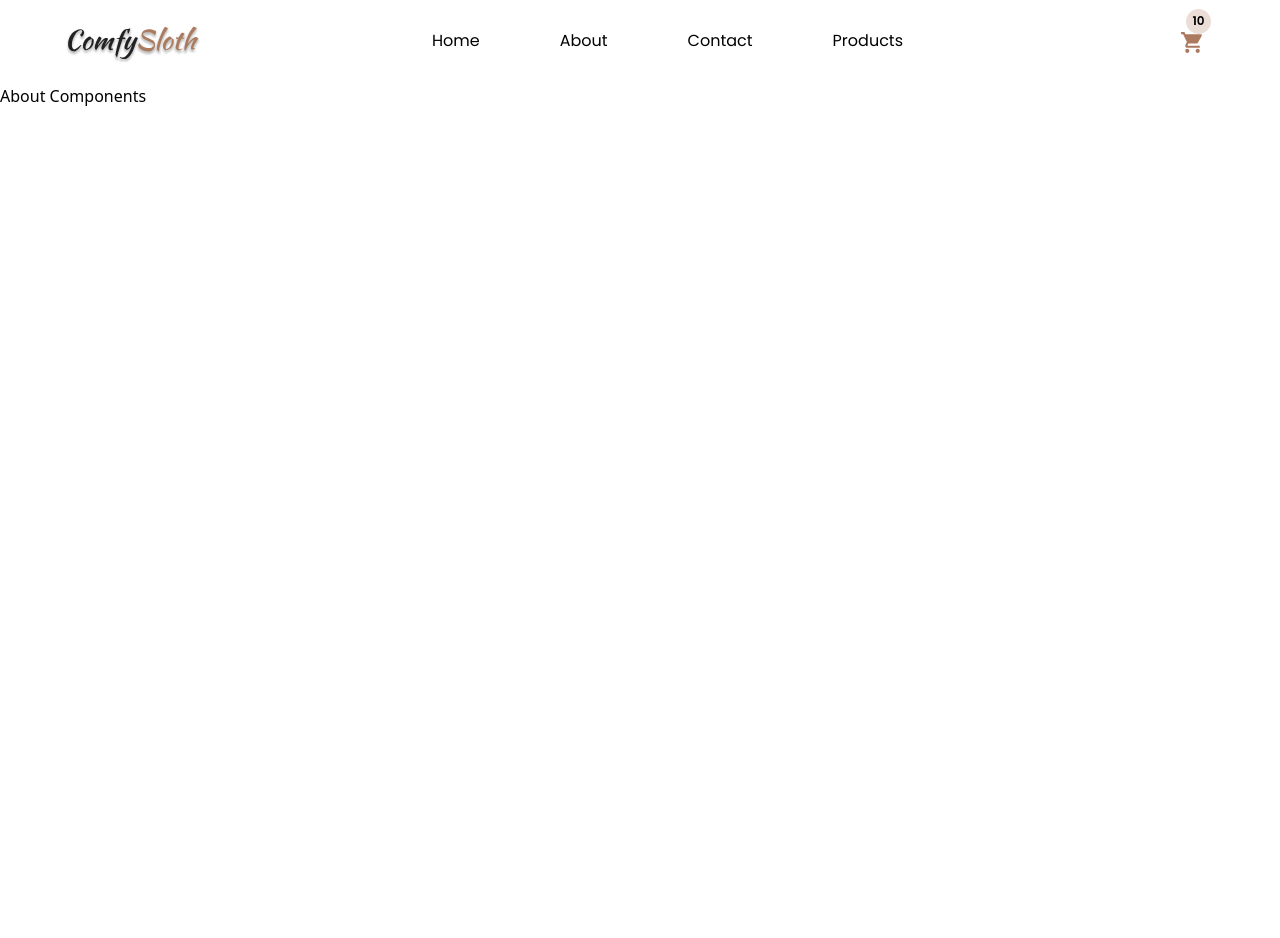
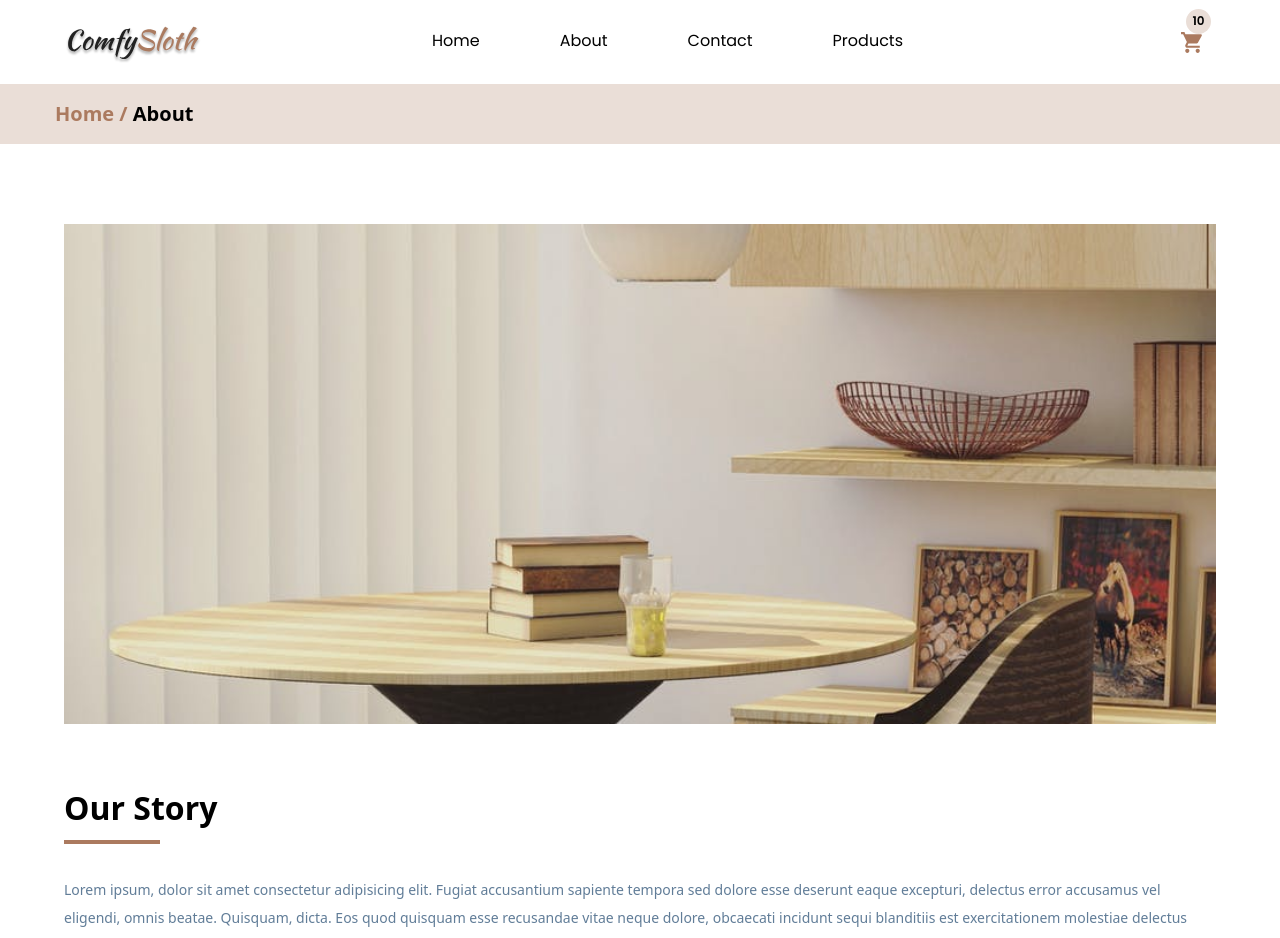
Before and after one commit to Surendra9466/e-commerce-super-app, a React (Create React App) app: page /about-us in a window 1280 px wide. Shown: the top 938 px of the page. Before the commit the page ends 800 px from the top, so only its background shows below. Built offline with nearby package versions, Linux system fonts and the light colour scheme.

Commit message:
Created about us page

```diff
--- a/src/components/about/About.js
+++ b/src/components/about/About.js
@@ -1,11 +1,30 @@
 import React from 'react'
 import Breadcrumb from '../breadcrumb/Breadcrumb'
+import aboutUs from '../../assets/aboutUs.jpeg';
+import './about_us.scss';
 
 export default function About() {
+
+  const breadcrumbData = [
+    {
+      name: 'Home',
+      path: '/'
+    }
+  ]
+
   return (
     <>
-      {/* <Breadcrumb BreadcrumbValue={'About'} /> */}
-      <div className='about_us'>About Components</div>
+      <Breadcrumb BreadcrumbValue="About" breadcrumbData={breadcrumbData} />
+      <div className='about_us'>
+        <img className='about-us-img' src={aboutUs} alt="about-us-img" />
+        <article>
+          <h2 className='title'>Our Story</h2>
+          <div className='underline'></div>
+          <p className='content'>
+            Lorem ipsum, dolor sit amet consectetur adipisicing elit. Fugiat accusantium sapiente tempora sed dolore esse deserunt eaque excepturi, delectus error accusamus vel eligendi, omnis beatae. Quisquam, dicta. Eos quod quisquam esse recusandae vitae neque dolore, obcaecati incidunt sequi blanditiis est exercitationem molestiae delectus saepe odio eligendi modi porro eaque in libero minus unde sapiente consectetur architecto. Ullam rerum, nemo iste ex, eaque perspiciatis nisi, eum totam velit saepe sed quos similique amet. Ex, voluptate accusamus nesciunt totam vitae esse iste.
+          </p>
+        </article>
+      </div>
     </>
   )
 }
--- /dev/null
+++ b/src/components/about/about_us.scss
@@ -0,0 +1,42 @@
+.about_us {
+    max-width: 1170px;
+    width: 90%;
+    margin: 0 auto;
+    padding: 80px 0;
+    display: grid;
+    gap: 4rem;
+
+    @screen lg {
+        grid-template-columns: 1fr 1fr;
+    }
+
+    .about-us-img {
+        height: 500px;
+        object-fit: cover;
+        width: 100%;
+    }
+
+    .title {
+        font-size: 2rem;
+        line-height: 1.25;
+        margin-bottom: 0.75rem;
+        font-weight: 700;
+    }
+
+    .content {
+        line-height: 2;
+        margin-top: 2rem;
+        color: #617d98;
+        font-size: 14px;
+
+        @screen lg {
+            font-size: 16px;
+        }
+    }
+
+    .underline {
+        width: 6rem;
+        height: 0.25rem;
+        background:#ab7a5f;
+    }
+}
--- a/src/components/breadcrumb/Breadcrumb.js
+++ b/src/components/breadcrumb/Breadcrumb.js
@@ -1,14 +1,15 @@
 import React from 'react'
 import './breadcrum.scss'
 import { Link } from 'react-router-dom';
-export default function Breadcrumb({ BreadcrumbValue, breadcrumbData }) {
+export default function Breadcrumb({ BreadcrumbValue="", breadcrumbData }) {
+  console.log(breadcrumbData)
   return (
     <div className='breadcrumb-wrapper bg-accent flex items-center px-4'>
-      {BreadcrumbValue ? <div className='breadcrumb text-secondary text-xl font-semibold mx-auto '>
+      {breadcrumbData.length > 0 ? <div className='breadcrumb text-secondary text-xl font-semibold mx-auto '>
         {breadcrumbData.map((item, index) => {
           return <Link key={index} to={item.path}>{item.name} / </Link>
         })}
-        <span className='capitalize'>{BreadcrumbValue}</span>
+        {BreadcrumbValue ? <span className='capitalize'>{BreadcrumbValue}</span> : null}
       </div> : ''}
     </div>
   )
```
Also changed, not shown: src/assets/aboutUs.jpeg (added).
